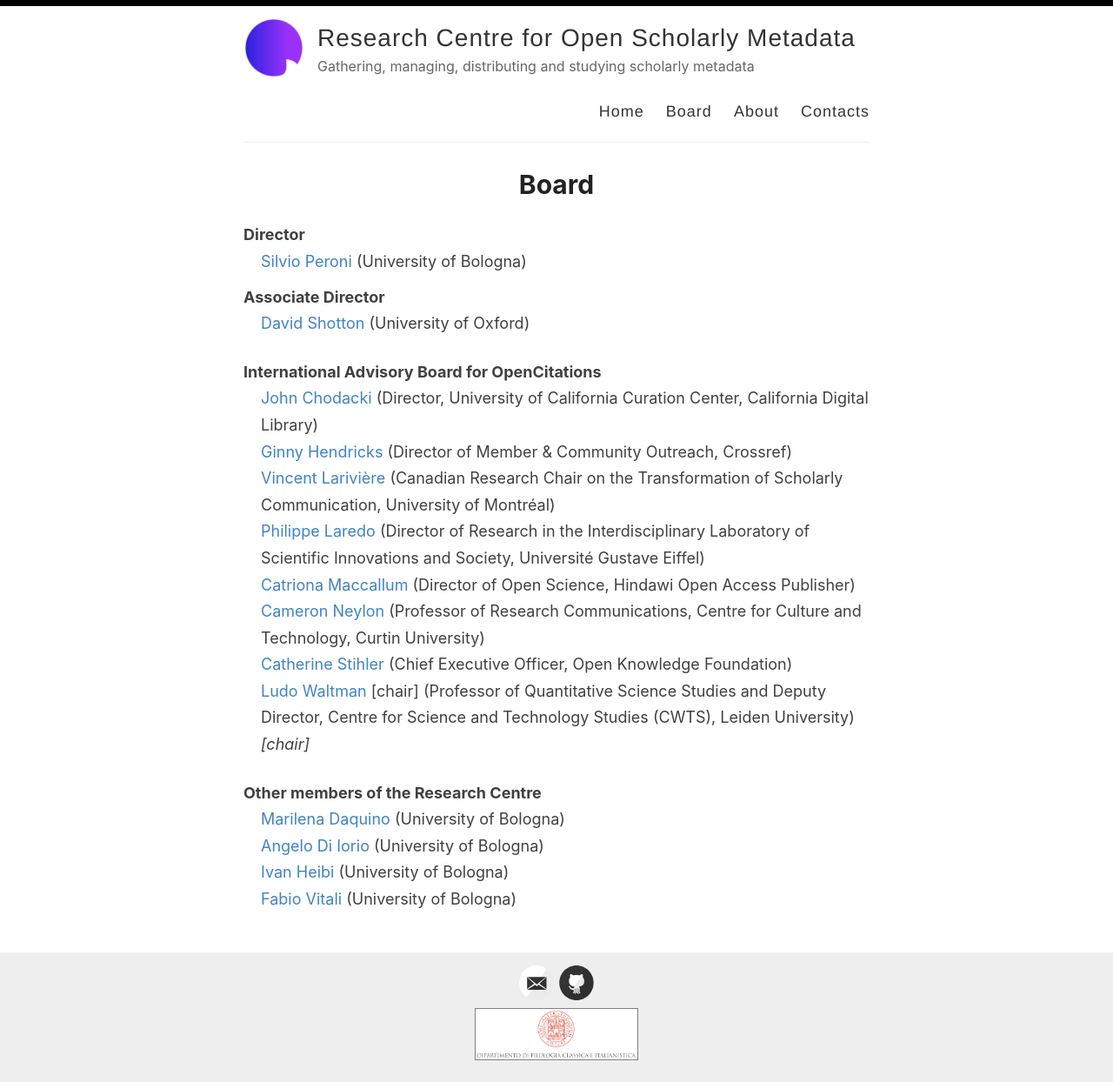
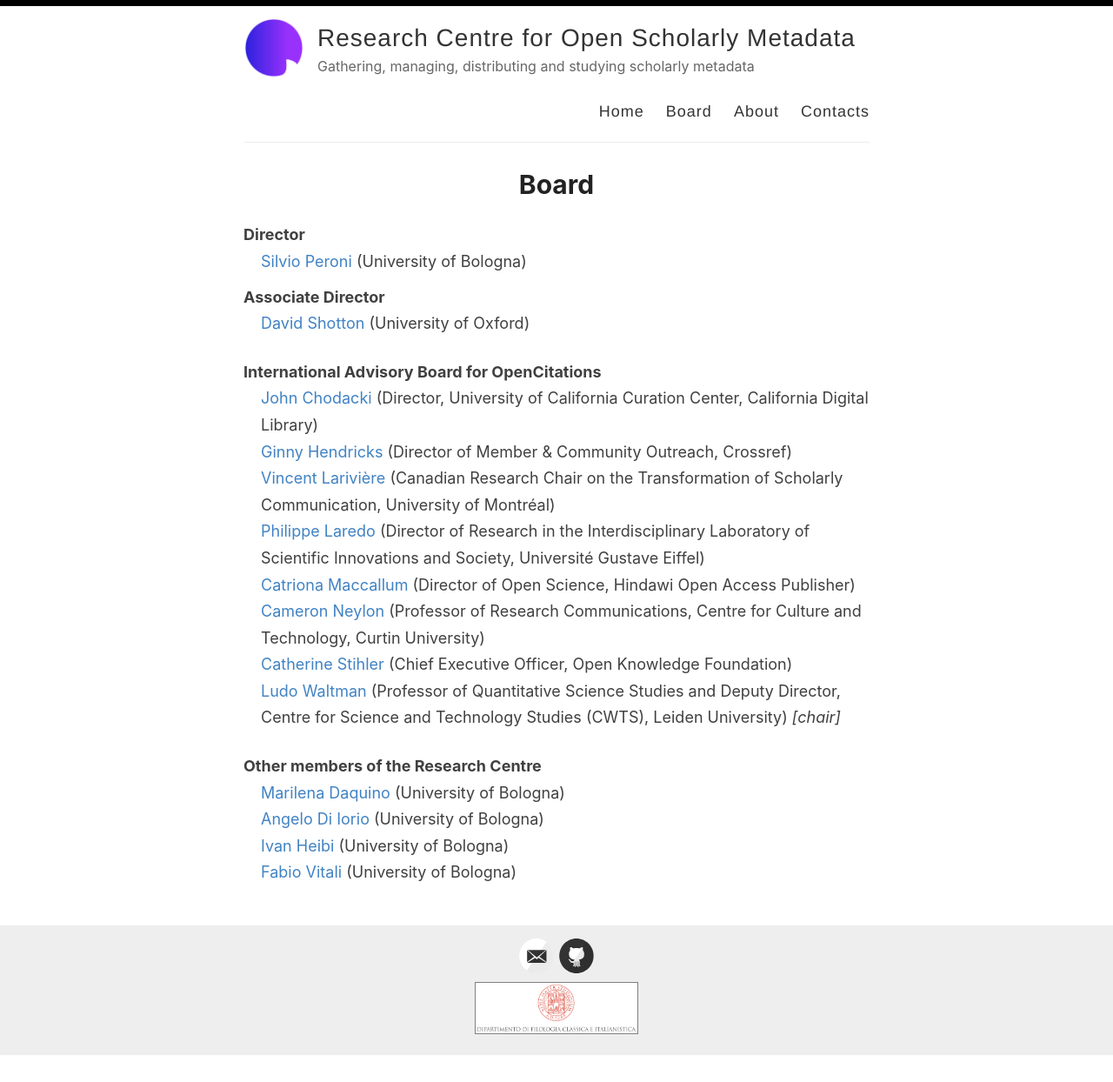
Before and after one commit to openscholarlymetadata/openscholarlymetadata.github.io, a Jekyll site: the page built from _pages/board.md, in a window 1280 px wide. Shown: the whole page at 87% size. Built offline with Jekyll 4.4.1, drawn with Linux system fonts in a browser that asks for light colours; after the commit the page ends 1213 px from its top, so only the background shows below that.

Commit message:
Update board.md

```diff
--- a/_pages/board.md
+++ b/_pages/board.md
@@ -20,7 +20,7 @@ permalink: /board/
     <dd><a href="https://twitter.com/catmacOA">Catriona Maccallum</a> (Director of Open Science, Hindawi Open Access Publisher)</dd>
     <dd><a href="https://twitter.com/CameronNeylon">Cameron Neylon</a> (Professor of Research Communications, Centre for Culture and Technology, Curtin University)</dd>
     <dd><a href="https://twitter.com/C_Stihler">Catherine Stihler</a> (Chief Executive Officer, Open Knowledge Foundation)</dd>
-    <dd><a href="https://twitter.com/LudoWaltman">Ludo Waltman</a> [chair] (Professor of Quantitative Science Studies and Deputy Director, Centre for Science and Technology Studies (CWTS), Leiden University) <em>[chair]</em></dd>
+    <dd><a href="https://twitter.com/LudoWaltman">Ludo Waltman</a> (Professor of Quantitative Science Studies and Deputy Director, Centre for Science and Technology Studies (CWTS), Leiden University) <em>[chair]</em></dd>
 </dl>
 
 <dl>
```
